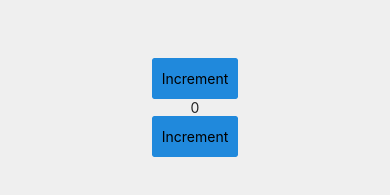
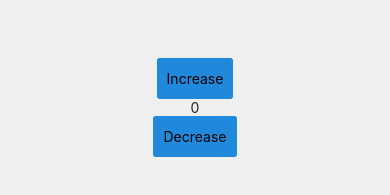
Before and after one commit to Desxiaofeng/mySDUrn, a React Native app: screen /Message in a window 390 px wide. Shown: the part 315-510 px from the top of the page. Built offline with nearby package versions, Linux system fonts and the light colour scheme.

Commit message:
一个拼写错误

```diff
--- a/src/screen/mainTabScreen/MessageScreen.tsx
+++ b/src/screen/mainTabScreen/MessageScreen.tsx
@@ -17,13 +17,13 @@ export default function MessageScreen(): React.JSX.Element {
           <Button
             onPress={() => dispatch(increment())}
           >
-            <Text>Increment</Text>
+            <Text>Increase</Text>
           </Button>
             <Text style={{ color: theme.colors.black }}>{count}</Text>
           <Button
             onPress={() => dispatch(decrement())}
           >
-            <Text>Increment</Text>
+            <Text>Decrease</Text>
           </Button>
         </View>
     );
```
